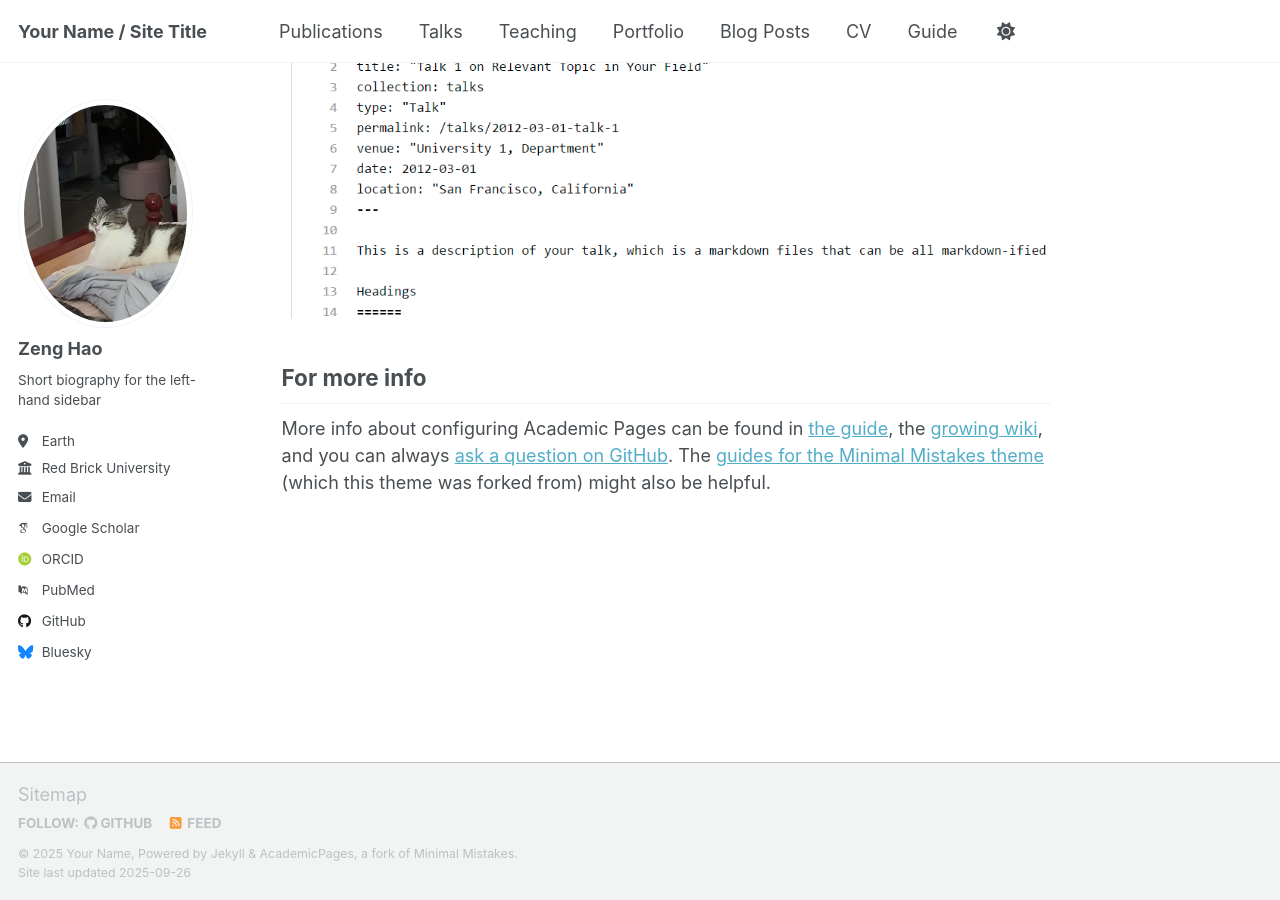
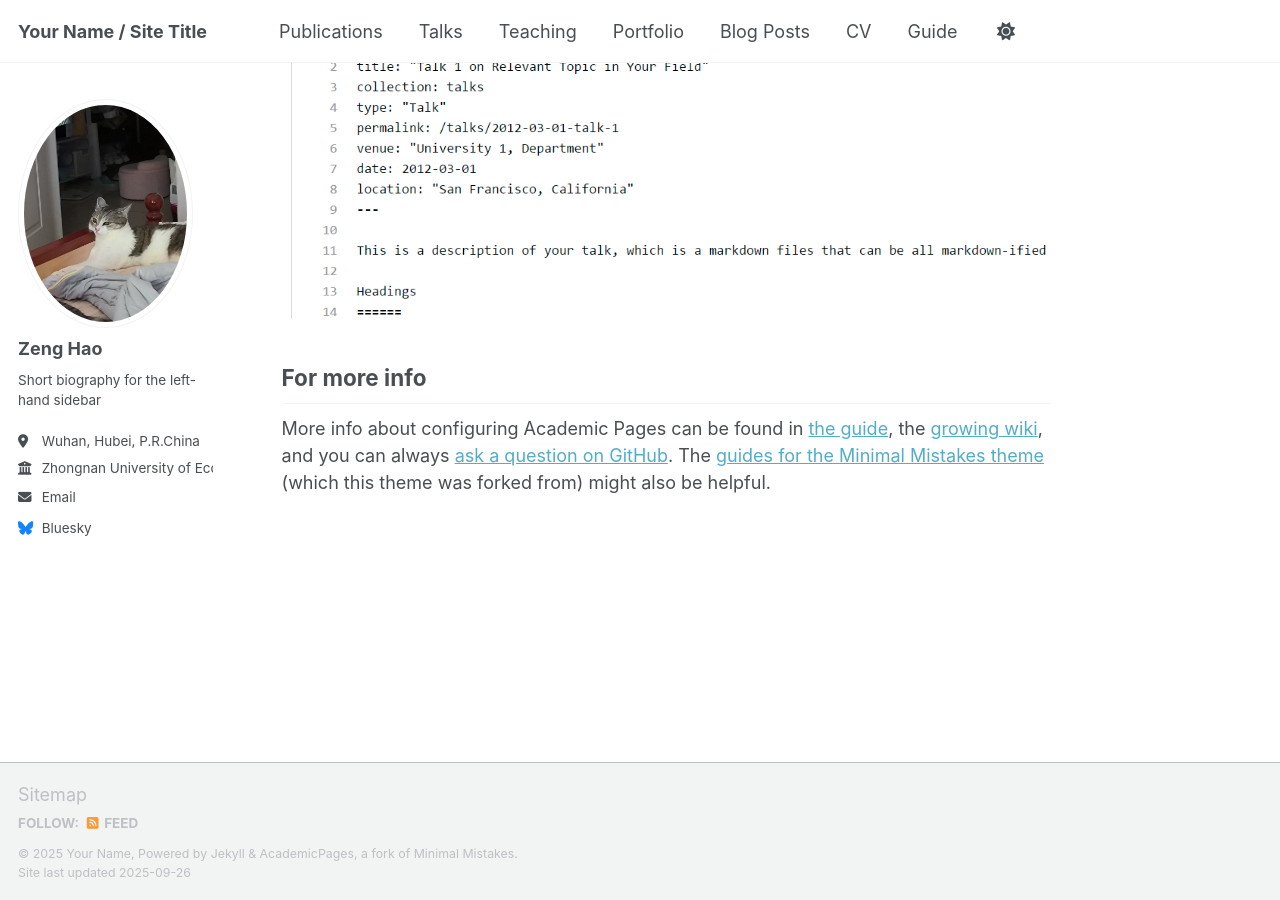
Before and after one commit to gzdaigzn/zenghao.github.io, a Jekyll site: the page built from _pages/about.md, in a window 1280 px wide and 900 px high, scrolled down 2880 px. Built offline with Jekyll 4.4.1, drawn with Linux system fonts in a browser that asks for light colours; some web fonts are replaced; a script that is not in the unit is left out.

Commit message:
Update _config.yml

```diff
--- a/_config.yml
+++ b/_config.yml
@@ -27,20 +27,20 @@ author:
   name             : "Zeng Hao"
   pronouns         : # example: "she/her"
   bio              : "Short biography for the left-hand sidebar"
-  location         : "Earth"
-  employer         : "Red Brick University"
+  location         : "Wuhan, Hubei, P.R.China"
+  employer         : "Zhongnan University of Economics and Law"
   uri              : # URL
-  email            : "none@example.org"
+  email            : "gzdaigzn419@163.com"
 
   # Academic websites
   academia         : # URL
   arxiv            : # URL - Update with the correct link to your profile
-  googlescholar    : "https://scholar.google.com/citations?user=PS_CX0AAAAAJ"
+  googlescholar    : # "https://scholar.google.com/citations?user=PS_CX0AAAAAJ"
   inspire-hep      : # URL
   impactstory      : # URL
-  orcid            : "http://orcid.org/yourorcidurl"
+  orcid            : # "http://orcid.org/yourorcidurl"
   semantic         : # URL
-  pubmed           : "https://www.ncbi.nlm.nih.gov/pubmed/?term=john+snow"
+  pubmed           : # "https://www.ncbi.nlm.nih.gov/pubmed/?term=john+snow"
   researchgate     : # URL
   scopus           : # URL
 
@@ -48,7 +48,7 @@ author:
   bitbucket        : # Username - Update with your username on the site
   codepen          : # Username
   dribbble         : # Username
-  github           : "academicpages"
+  github           : # "academicpages"
   kaggle           : # Username
   stackoverflow    : # User number or user number and name (i.e., use "1" or "1/jeff-atwood")
 
```
